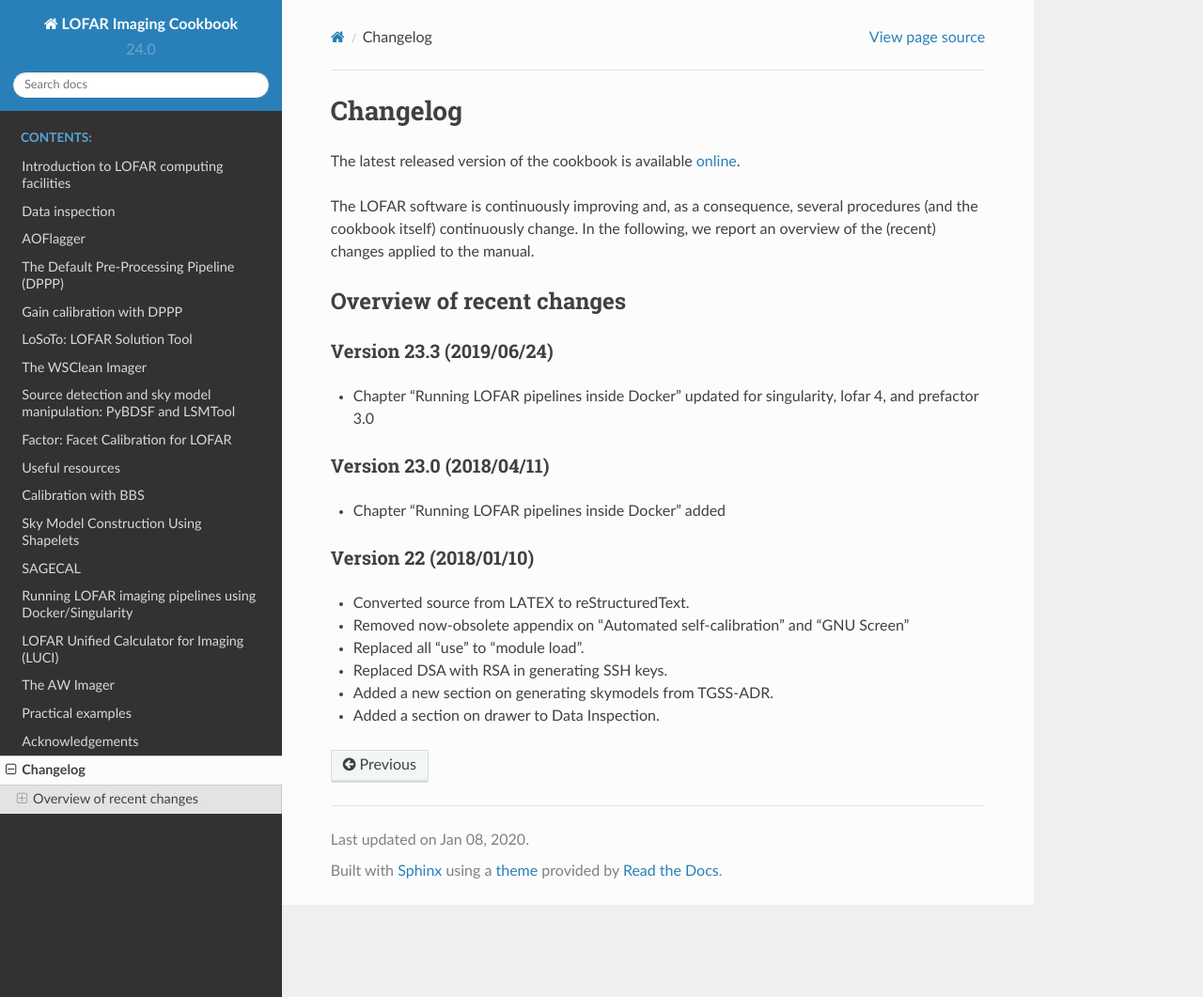
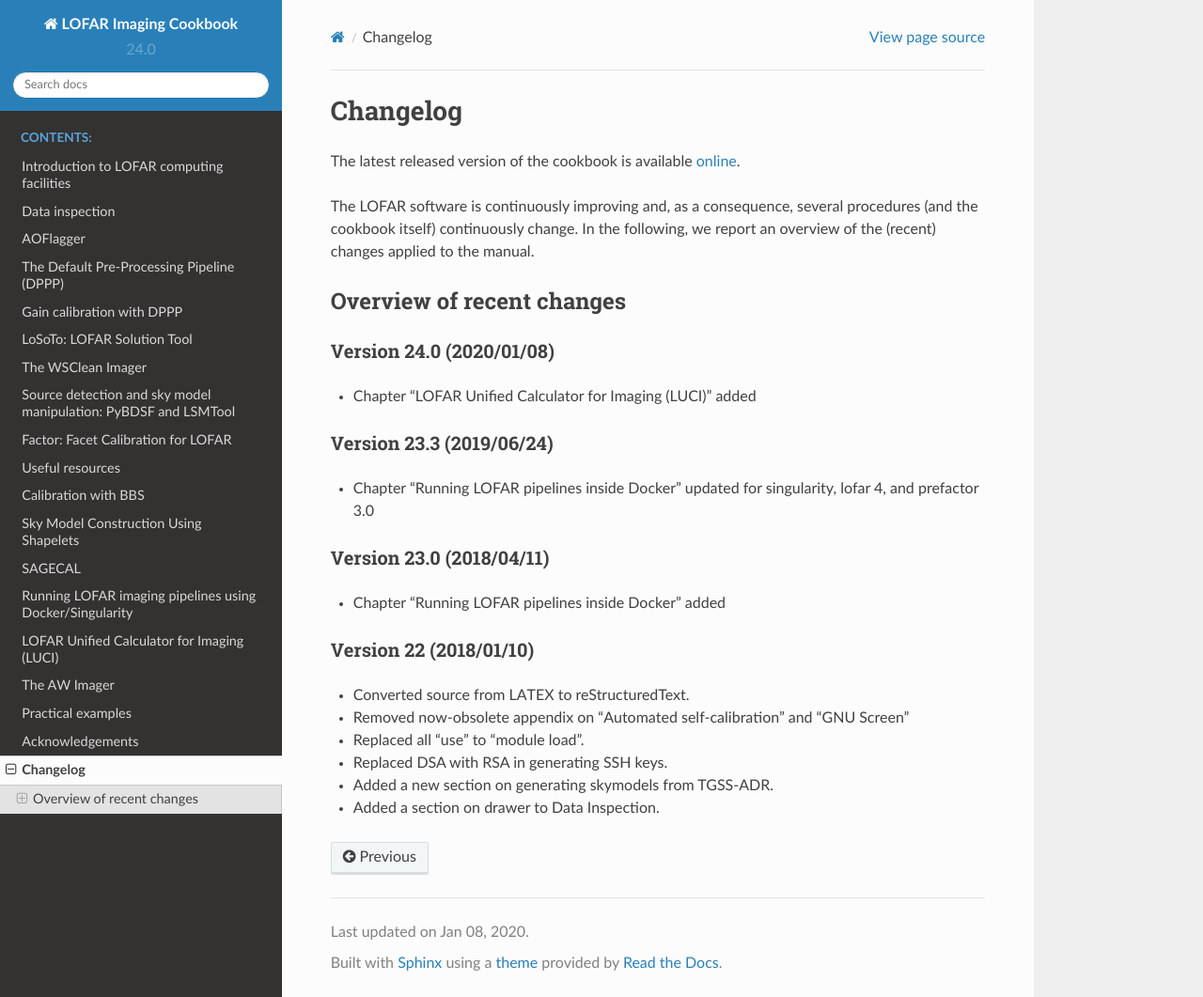
Before and after one commit to sarrvesh/lofar_imaging_cookbook, a Sphinx documentation site: the page built from source/changelog.rst, in a window 1280 px wide and 1061 px high. Shown: the whole window at 94% size. Built offline with Sphinx 7.4.7 and the Read the Docs theme 2.0.0, drawn with Linux system fonts in a browser that asks for light colours.

Commit message:
update changelog

```diff
--- a/source/changelog.rst
+++ b/source/changelog.rst
@@ -8,6 +8,12 @@ The LOFAR software is continuously improving and, as a consequence, several proc
 --------------------------
 Overview of recent changes
 --------------------------
+
+^^^^^^^^^^^^^^^^^^^^^^^^^
+Version 24.0 (2020/01/08)
+^^^^^^^^^^^^^^^^^^^^^^^^^
+
++ Chapter "LOFAR Unified Calculator for Imaging (LUCI)" added
 
 ^^^^^^^^^^^^^^^^^^^^^^^^^
 Version 23.3 (2019/06/24)
```
